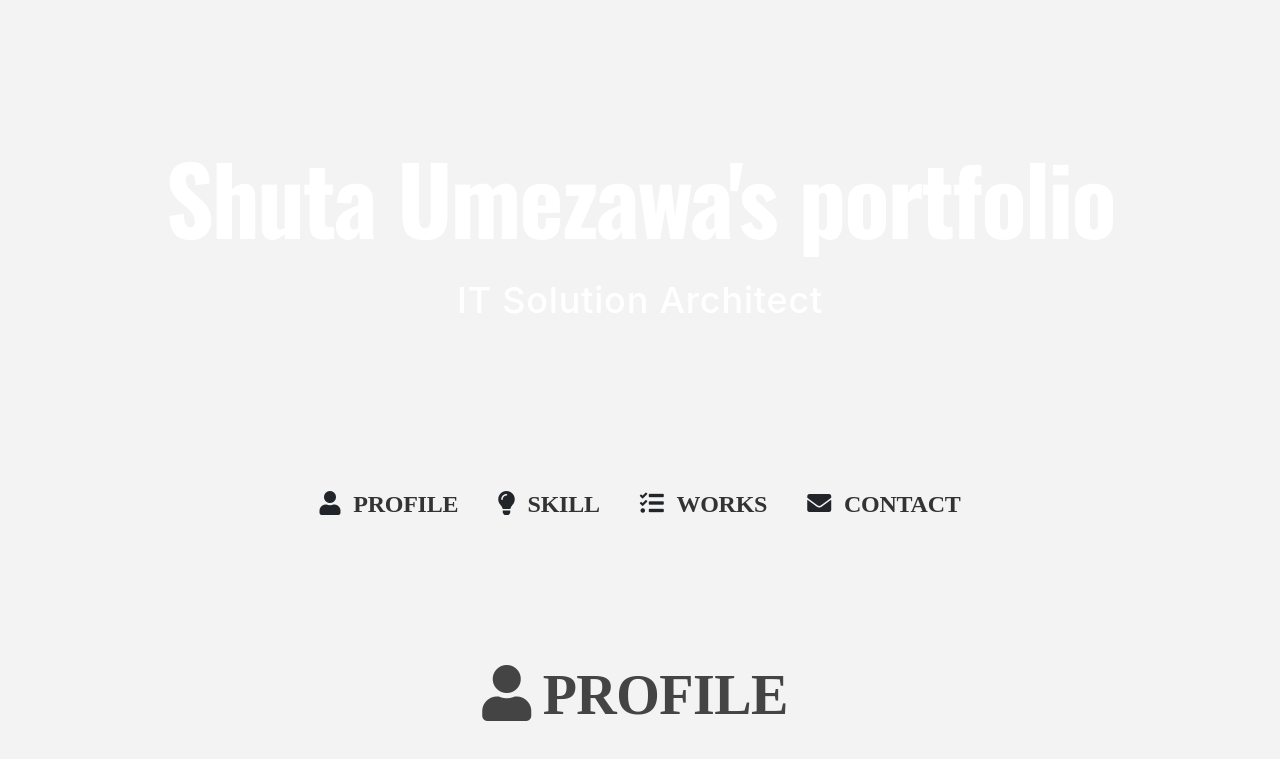
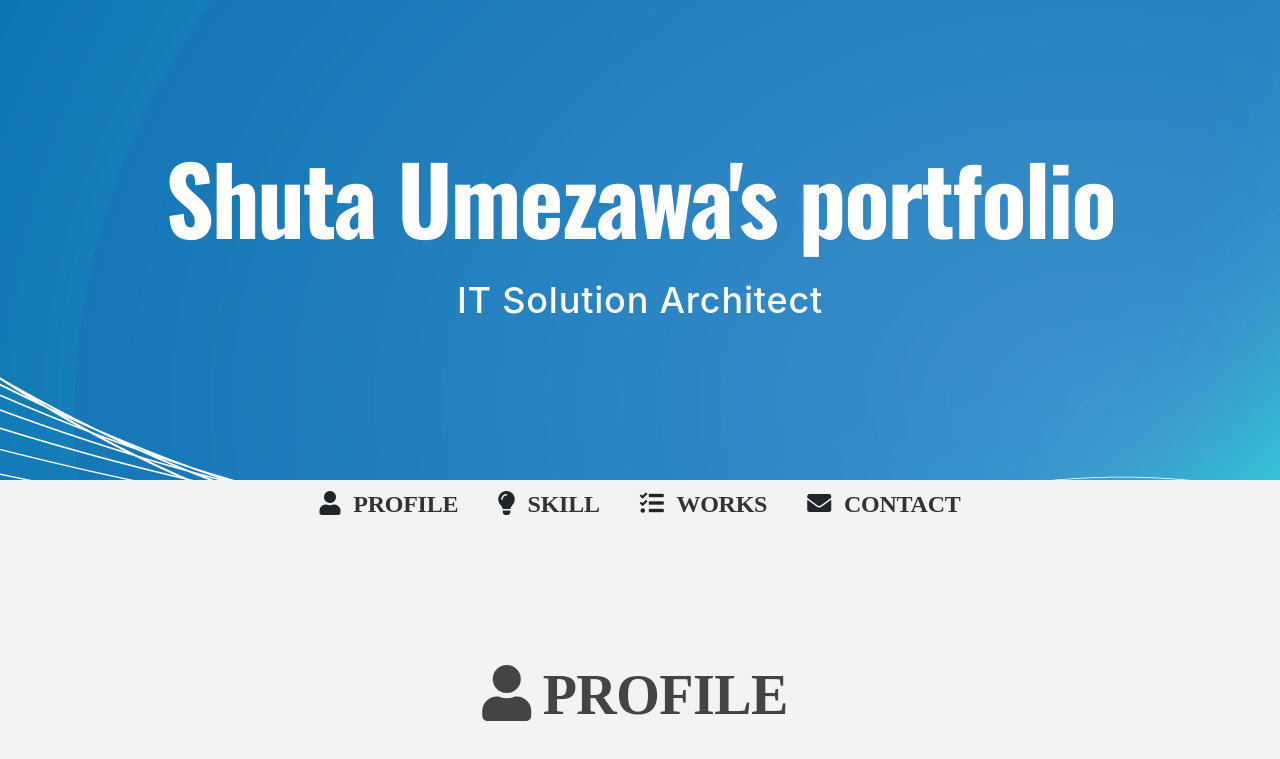
Before and after one commit to enterumez/umezawa-s, a plain HTML site: page index.html in a window 1280 px wide. Shown: the top 759 px of the page. Drawn offline with nearby package versions, Linux system fonts and the light colour scheme; a script that the page names is missing; a web font is replaced by a local one.

Commit message:
Update style.css

```diff
--- a/css/style.css
+++ b/css/style.css
@@ -78,7 +78,7 @@ ul, li {
   align-items: center;
   height: 480px;
   background-size: auto 100%;
-  background: url(../img/header/bg_abstract1_blue.jpg) center center;
+  background: url(../img/header/bg_abstract1_blue.png) center center;
 }
 
 #header .logo {
```
